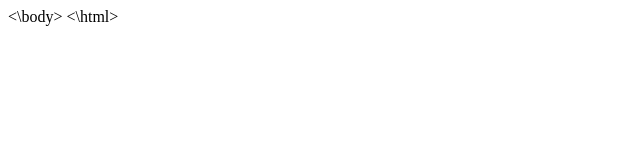
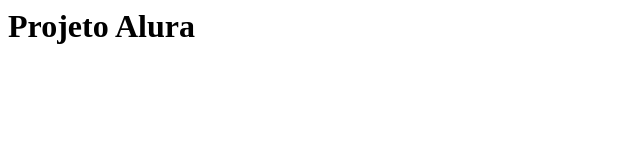
Before and after one commit to lelecosnight/site-alura, a plain HTML site: page index.html in a window 1280 px wide. Shown: the whole page, without its empty margins (0-640 px from the left). Drawn offline with Linux system fonts and the light colour scheme.

Commit message:
Primeira alteracao

```diff
--- a/index.html
+++ b/index.html
@@ -1,6 +1,7 @@
 <html>
     <head
-    <\head>
+    </head>
     <body>
-    <\body>
-<\html>
+      <h1>Projeto Alura</h1>
+    </body>
+</html>
```
